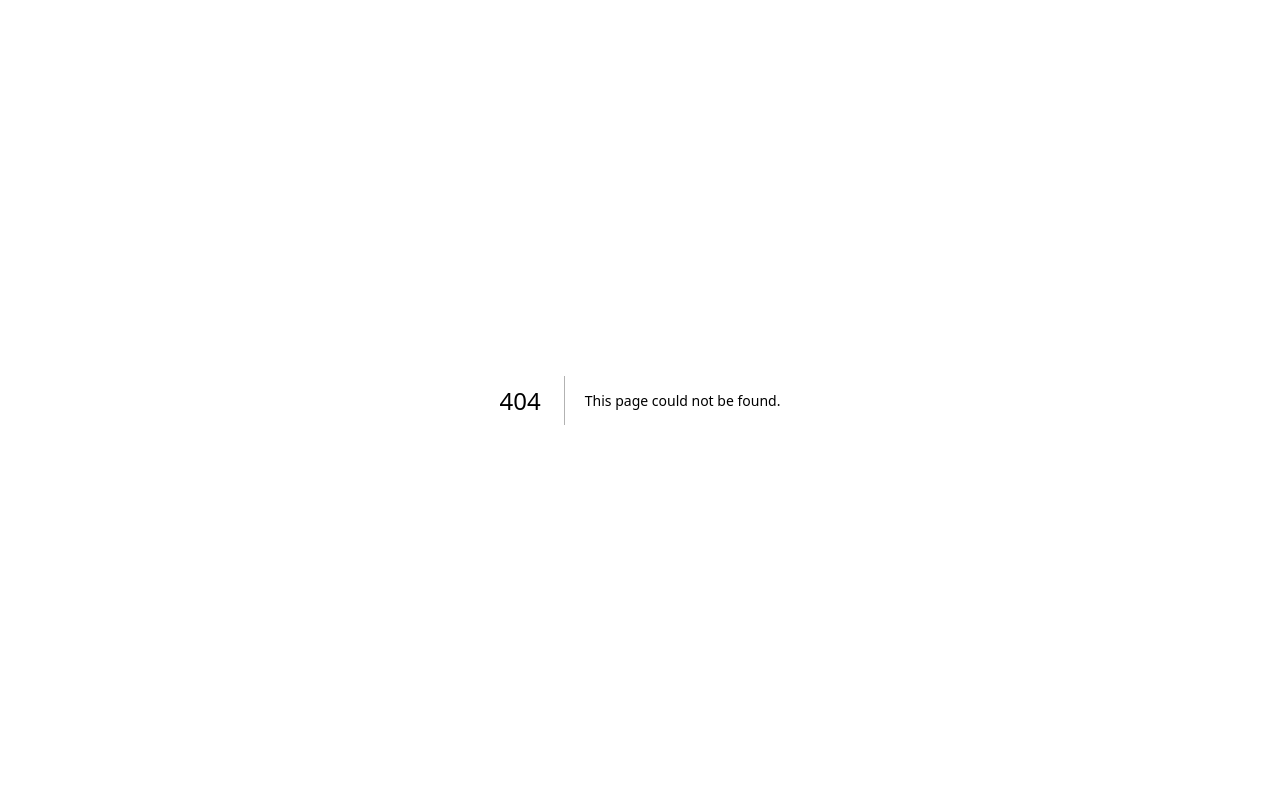
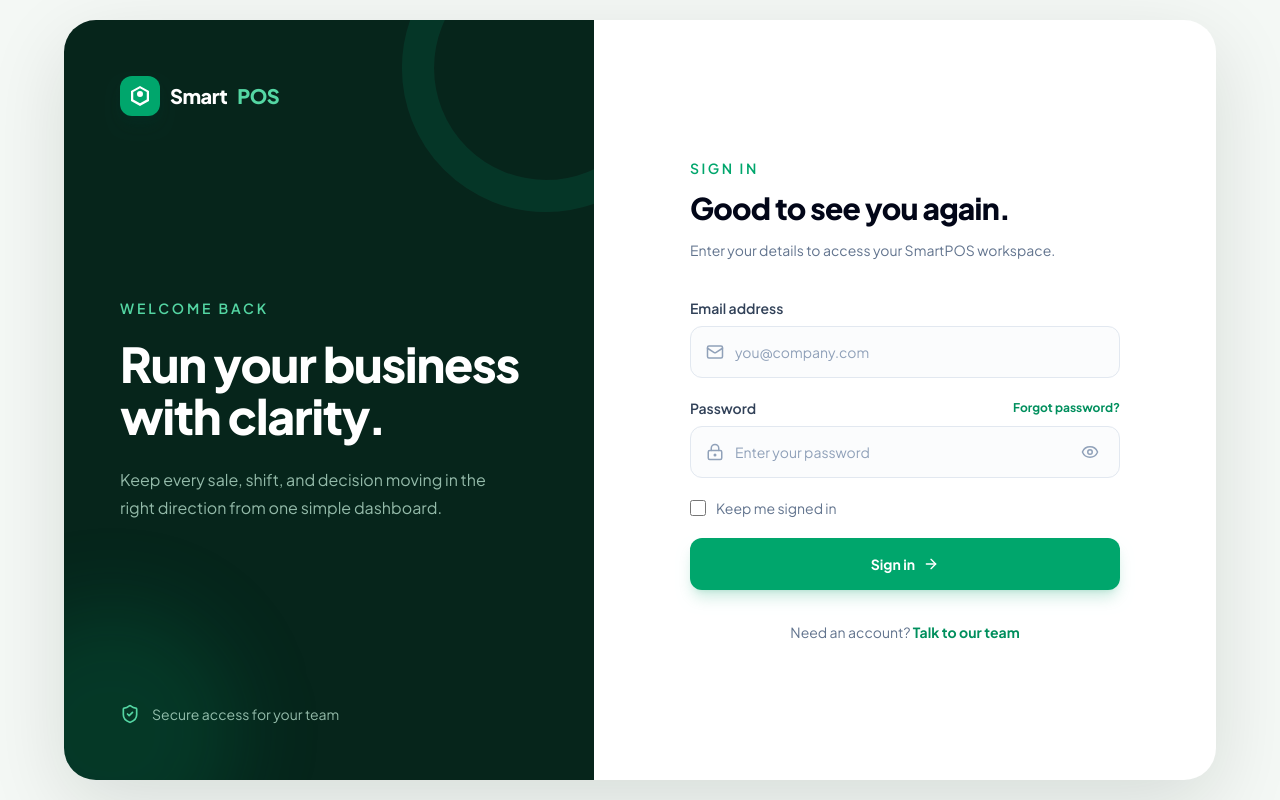
Before and after one commit to semanaparfait/Smart-POS, a Next.js app: page /pages/Login in a window 1280 px wide. Before the commit this address had no page. Built offline with nearby package versions, Linux system fonts and the light colour scheme.

Commit message:
Refactor Navbar component for consistency; add Login page and update styles

```diff
--- a/app/components/Navbar.tsx
+++ b/app/components/Navbar.tsx
@@ -1,15 +1,15 @@
-'use client';
+"use client";
 
-import { useState } from 'react';
-import Link from 'next/link';
+import { useState } from "react";
+import Link from "next/link";
 
 const navLinks = [
-  { name: 'Home', href: '#', active: true },
-  { name: 'Features', href: '#features', active: false },
-  { name: 'Industries', href: '#industries', active: false },
-  { name: 'Pricing', href: '#pricing', active: false },
-  { name: 'About', href: '#about', active: false },
-  { name: 'Contact', href: '#contact', active: false },
+  { name: "Home", href: "#", active: true },
+  { name: "Features", href: "#features", active: false },
+  { name: "Industries", href: "#industries", active: false },
+  { name: "Pricing", href: "#pricing", active: false },
+  { name: "About", href: "#about", active: false },
+  { name: "Contact", href: "#contact", active: false },
 ];
 
 export default function Navbar() {
@@ -18,12 +18,14 @@ export default function Navbar() {
   return (
     <header className="sticky top-0 z-50 w-full border-b border-slate-100 bg-white/90 backdrop-blur-md">
       <div className="mx-auto flex max-w-7xl items-center justify-between px-4 sm:px-6 lg:px-8 h-20">
-
         {/* Brand Logo */}
         <Link href="/" className="flex items-center gap-2.5 group">
           <div className="flex h-10 w-10 items-center justify-center rounded-xl bg-[#00a66c] text-white shadow-md shadow-emerald-600/20 group-hover:scale-105 transition-transform duration-200">
             {/* Geometric POS Hexagon Icon */}
-            <svg className="w-6 h-6 fill-current text-white" viewBox="0 0 24 24">
+            <svg
+              className="w-6 h-6 fill-current text-white"
+              viewBox="0 0 24 24"
+            >
               <path d="M12 2L3 7v10l9 5 9-5V7l-9-5zm0 2.24l6.75 3.75v7.5L12 19.24l-6.75-3.75v-7.5L12 4.24zM12 7a3 3 0 100 6 3 3 0 000-6z" />
             </svg>
           </div>
@@ -40,8 +42,8 @@ export default function Navbar() {
               href={link.href}
               className={`relative px-4 py-2 text-sm font-semibold transition-colors duration-150 ${
                 link.active
-                  ? 'text-[#00a66c]'
-                  : 'text-slate-600 hover:text-slate-900'
+                  ? "text-[#00a66c]"
+                  : "text-slate-600 hover:text-slate-900"
               }`}
             >
               {link.name}
@@ -55,7 +57,7 @@ export default function Navbar() {
         {/* Desktop Action Buttons */}
         <div className="hidden md:flex items-center gap-4">
           <Link
-            href="#login"
+            href="/pages/Login"
             className="text-sm font-semibold text-slate-700 hover:text-[#00a66c] transition-colors"
           >
             Login
@@ -65,8 +67,18 @@ export default function Navbar() {
             className="inline-flex items-center justify-center gap-2 px-5 py-2.5 rounded-full text-sm font-semibold text-white bg-[#00a66c] hover:bg-[#008f5d] shadow-sm hover:shadow-md transition-all active:scale-95"
           >
             <span>Request Installation</span>
-            <svg className="w-4 h-4" fill="none" stroke="currentColor" viewBox="0 0 24 24">
-              <path strokeLinecap="round" strokeLinejoin="round" strokeWidth="2" d="M14 5l7 7m0 0l-7 7m7-7H3" />
+            <svg
+              className="w-4 h-4"
+              fill="none"
+              stroke="currentColor"
+              viewBox="0 0 24 24"
+            >
+              <path
+                strokeLinecap="round"
+                strokeLinejoin="round"
+                strokeWidth="2"
+                d="M14 5l7 7m0 0l-7 7m7-7H3"
+              />
             </svg>
           </Link>
         </div>
@@ -78,11 +90,26 @@ export default function Navbar() {
           aria-label="Toggle Navigation Menu"
           className="md:hidden p-2 text-slate-600 hover:text-slate-900 rounded-lg focus:outline-none"
         >
-          <svg className="w-6 h-6" fill="none" stroke="currentColor" viewBox="0 0 24 24">
+          <svg
+            className="w-6 h-6"
+            fill="none"
+            stroke="currentColor"
+            viewBox="0 0 24 24"
+          >
             {isOpen ? (
-              <path strokeLinecap="round" strokeLinejoin="round" strokeWidth="2" d="M6 18L18 6M6 6l12 12" />
+              <path
+                strokeLinecap="round"
+                strokeLinejoin="round"
+                strokeWidth="2"
+                d="M6 18L18 6M6 6l12 12"
+              />
             ) : (
-              <path strokeLinecap="round" strokeLinejoin="round" strokeWidth="2" d="M4 6h16M4 12h16M4 18h16" />
+              <path
+                strokeLinecap="round"
+                strokeLinejoin="round"
+                strokeWidth="2"
+                d="M4 6h16M4 12h16M4 18h16"
+              />
             )}
           </svg>
         </button>
@@ -98,8 +125,8 @@ export default function Navbar() {
               onClick={() => setIsOpen(false)}
               className={`block px-3 py-2 rounded-lg text-base font-medium ${
                 link.active
-                  ? 'text-[#00a66c] bg-emerald-50 font-bold'
-                  : 'text-slate-700 hover:bg-slate-50'
+                  ? "text-[#00a66c] bg-emerald-50 font-bold"
+                  : "text-slate-700 hover:bg-slate-50"
               }`}
             >
               {link.name}
@@ -107,7 +134,7 @@ export default function Navbar() {
           ))}
           <div className="pt-3 border-t border-slate-100 flex flex-col gap-2">
             <Link
-              href="#login"
+              href="/pages/Login"
               onClick={() => setIsOpen(false)}
               className="w-full text-center py-2.5 rounded-lg border border-slate-200 font-semibold text-slate-700 hover:bg-slate-50"
             >
--- a/app/globals.css
+++ b/app/globals.css
@@ -1,14 +1,16 @@
 @import "tailwindcss";
 
 @theme {
-  --font-sans: var(--font-sans), "Plus Jakarta Sans", -apple-system, BlinkMacSystemFont, sans-serif;
-  --font-handwriting: var(--font-handwriting), "Caveat", cursive;
+  --font-sans:
+    var(--font-jakarta), "Plus Jakarta Sans", -apple-system, BlinkMacSystemFont,
+    sans-serif;
+  --font-handwriting: var(--font-caveat), "Caveat", cursive;
 }
 
 :root {
-  --background: #FFFFFF;
-  --foreground: #0F172A;
-  --emerald-primary: #00A66C;
+  --background: #ffffff;
+  --foreground: #0f172a;
+  --emerald-primary: #00a66c;
   --emerald-dark: #008757;
 }
 
--- a/app/layout.tsx
+++ b/app/layout.tsx
@@ -3,20 +3,21 @@ import { Plus_Jakarta_Sans, Caveat } from "next/font/google";
 import "./globals.css";
 
 const plusJakartaSans = Plus_Jakarta_Sans({
-  variable: "--font-sans",
+  variable: "--font-jakarta",
   subsets: ["latin"],
   weight: ["400", "500", "600", "700", "800"],
 });
 
 const caveat = Caveat({
-  variable: "--font-handwriting",
+  variable: "--font-caveat",
   subsets: ["latin"],
   weight: ["400", "600", "700"],
 });
 
 export const metadata: Metadata = {
   title: "SmartPOS - Smarter Business. Easier Operations.",
-  description: "SmartPOS is a modern point-of-sale system designed to help restaurants, bars, hotels, shops and more manage their business with speed, security and simplicity.",
+  description:
+    "SmartPOS is a modern point-of-sale system designed to help restaurants, bars, hotels, shops and more manage their business with speed, security and simplicity.",
 };
 
 export default function RootLayout({
--- /dev/null
+++ b/app/pages/Login/page.tsx
@@ -0,0 +1,101 @@
+'use client';
+
+import Link from 'next/link';
+import { ArrowRight, Eye, EyeOff, LockKeyhole, Mail, ShieldCheck } from 'lucide-react';
+import { useState } from 'react';
+
+export default function LoginPage() {
+	const [showPassword, setShowPassword] = useState(false);
+
+	return (
+		<main className="min-h-screen bg-[#f4f8f5] px-4 py-5 sm:px-6 lg:px-8">
+			<div className="mx-auto grid min-h-[calc(100vh-2.5rem)] max-w-6xl overflow-hidden rounded-[2rem] bg-white shadow-[0_24px_80px_rgba(5,24,18,0.12)] lg:grid-cols-[0.92fr_1.08fr]">
+				<section className="relative hidden overflow-hidden bg-[#06251b] p-10 text-white lg:flex lg:flex-col lg:justify-between xl:p-14">
+					<div className="absolute -right-24 -top-24 h-72 w-72 rounded-full border-[32px] border-emerald-400/10" />
+					<div className="absolute -bottom-20 -left-20 h-64 w-64 rounded-full bg-[#00a66c]/15 blur-2xl" />
+
+					<Link href="/" className="relative flex items-center gap-2.5 text-xl font-extrabold tracking-tight">
+						<span className="flex h-10 w-10 items-center justify-center rounded-xl bg-[#00a66c] shadow-lg shadow-emerald-950/40">
+							<svg className="h-6 w-6 fill-current" viewBox="0 0 24 24" aria-hidden="true">
+								<path d="M12 2 3 7v10l9 5 9-5V7l-9-5Zm0 2.24 6.75 3.75v7.5L12 19.24l-6.75-3.75v-7.5L12 4.24ZM12 7a3 3 0 1 0 0 6 3 3 0 0 0 0-6Z" />
+							</svg>
+						</span>
+						Smart<span className="text-[#54d6a3]">POS</span>
+					</Link>
+
+					<div className="relative max-w-md">
+						<p className="mb-5 text-sm font-semibold uppercase tracking-[0.2em] text-[#54d6a3]">Welcome back</p>
+						<h1 className="text-4xl font-extrabold leading-[1.08] tracking-tight xl:text-5xl">
+							Run your business with clarity.
+						</h1>
+						<p className="mt-6 max-w-sm text-base leading-7 text-emerald-100/70">
+							Keep every sale, shift, and decision moving in the right direction from one simple dashboard.
+						</p>
+					</div>
+
+					<div className="relative flex items-center gap-3 text-sm text-emerald-100/70">
+						<ShieldCheck className="h-5 w-5 text-[#54d6a3]" aria-hidden="true" />
+						Secure access for your team
+					</div>
+				</section>
+
+				<section className="flex items-center justify-center px-6 py-10 sm:px-12 lg:px-16 xl:px-24">
+					<div className="w-full max-w-md">
+						<Link href="/" className="mb-12 flex items-center gap-2 text-lg font-extrabold tracking-tight text-slate-900 lg:hidden">
+							<span className="flex h-9 w-9 items-center justify-center rounded-xl bg-[#00a66c] text-white">
+								<svg className="h-5 w-5 fill-current" viewBox="0 0 24 24" aria-hidden="true">
+									<path d="M12 2 3 7v10l9 5 9-5V7l-9-5Zm0 2.24 6.75 3.75v7.5L12 19.24l-6.75-3.75v-7.5L12 4.24ZM12 7a3 3 0 1 0 0 6 3 3 0 0 0 0-6Z" />
+								</svg>
+							</span>
+							Smart<span className="text-[#00a66c]">POS</span>
+						</Link>
+
+						<div className="mb-9">
+							<p className="mb-3 text-sm font-semibold uppercase tracking-[0.18em] text-[#00a66c]">Sign in</p>
+							<h2 className="text-3xl font-extrabold tracking-tight text-slate-950">Good to see you again.</h2>
+							<p className="mt-3 text-sm leading-6 text-slate-500">Enter your details to access your SmartPOS workspace.</p>
+						</div>
+
+						<form className="space-y-5" onSubmit={(event) => event.preventDefault()}>
+							<div>
+								<label htmlFor="email" className="mb-2 block text-sm font-semibold text-slate-700">Email address</label>
+								<div className="relative">
+									<Mail className="pointer-events-none absolute left-4 top-1/2 h-[18px] w-[18px] -translate-y-1/2 text-slate-400" aria-hidden="true" />
+									<input id="email" name="email" type="email" autoComplete="email" required placeholder="you@company.com" className="h-13 w-full rounded-xl border border-slate-200 bg-slate-50/50 pl-11 pr-4 text-sm text-slate-900 outline-none transition placeholder:text-slate-400 focus:border-[#00a66c] focus:bg-white focus:ring-4 focus:ring-emerald-500/10" />
+								</div>
+							</div>
+
+							<div>
+								<div className="mb-2 flex items-center justify-between">
+									<label htmlFor="password" className="text-sm font-semibold text-slate-700">Password</label>
+									<Link href="#forgot-password" className="text-xs font-bold text-[#008f5d] transition hover:text-[#006b46]">Forgot password?</Link>
+								</div>
+								<div className="relative">
+									<LockKeyhole className="pointer-events-none absolute left-4 top-1/2 h-[18px] w-[18px] -translate-y-1/2 text-slate-400" aria-hidden="true" />
+									<input id="password" name="password" type={showPassword ? 'text' : 'password'} autoComplete="current-password" required placeholder="Enter your password" className="h-13 w-full rounded-xl border border-slate-200 bg-slate-50/50 pl-11 pr-12 text-sm text-slate-900 outline-none transition placeholder:text-slate-400 focus:border-[#00a66c] focus:bg-white focus:ring-4 focus:ring-emerald-500/10" />
+									<button type="button" onClick={() => setShowPassword((visible) => !visible)} aria-label={showPassword ? 'Hide password' : 'Show password'} className="absolute right-3 top-1/2 flex h-9 w-9 -translate-y-1/2 items-center justify-center rounded-lg text-slate-400 transition hover:bg-slate-100 hover:text-slate-700">
+										{showPassword ? <EyeOff className="h-[18px] w-[18px]" /> : <Eye className="h-[18px] w-[18px]" />}
+									</button>
+								</div>
+							</div>
+
+							<label className="flex items-center gap-2.5 text-sm text-slate-500">
+								<input type="checkbox" name="remember" className="h-4 w-4 rounded border-slate-300 accent-[#00a66c]" />
+								Keep me signed in
+							</label>
+
+							<button type="submit" className="group flex h-13 w-full items-center justify-center gap-2 rounded-xl bg-[#00a66c] text-sm font-bold text-white shadow-lg shadow-emerald-600/20 transition hover:bg-[#008f5d] hover:shadow-xl hover:shadow-emerald-600/25 active:scale-[0.99]">
+								Sign in
+								<ArrowRight className="h-4 w-4 transition-transform group-hover:translate-x-1" aria-hidden="true" />
+							</button>
+						</form>
+
+						<p className="mt-8 text-center text-sm text-slate-500">
+							Need an account? <Link href="#request-installation" className="font-bold text-[#008f5d] hover:text-[#006b46]">Talk to our team</Link>
+						</p>
+					</div>
+				</section>
+			</div>
+		</main>
+	);
+}
```
Also changed, not shown: package.json (+5 -3 lines), 1 other file (tests, documents, lock files or other folders).
